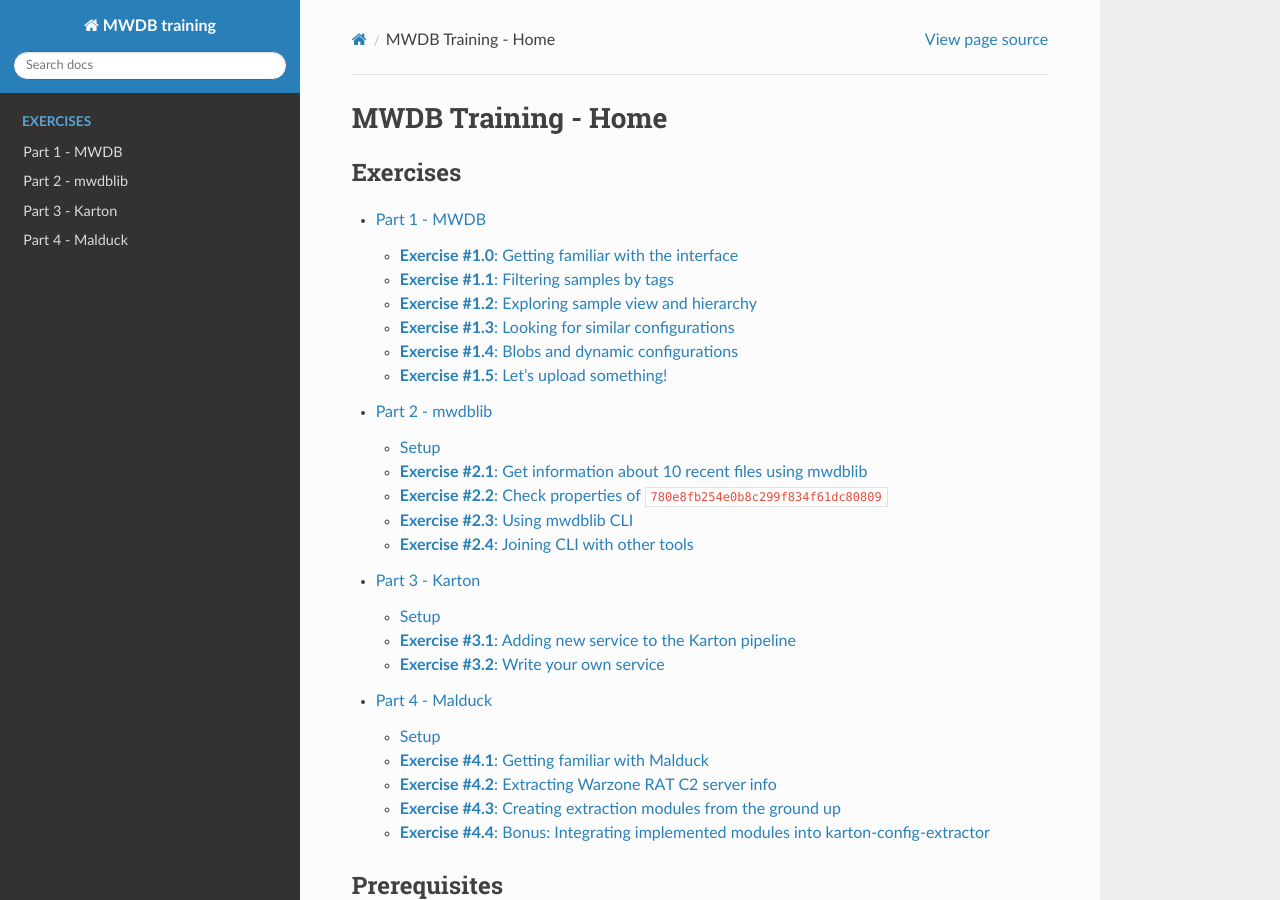
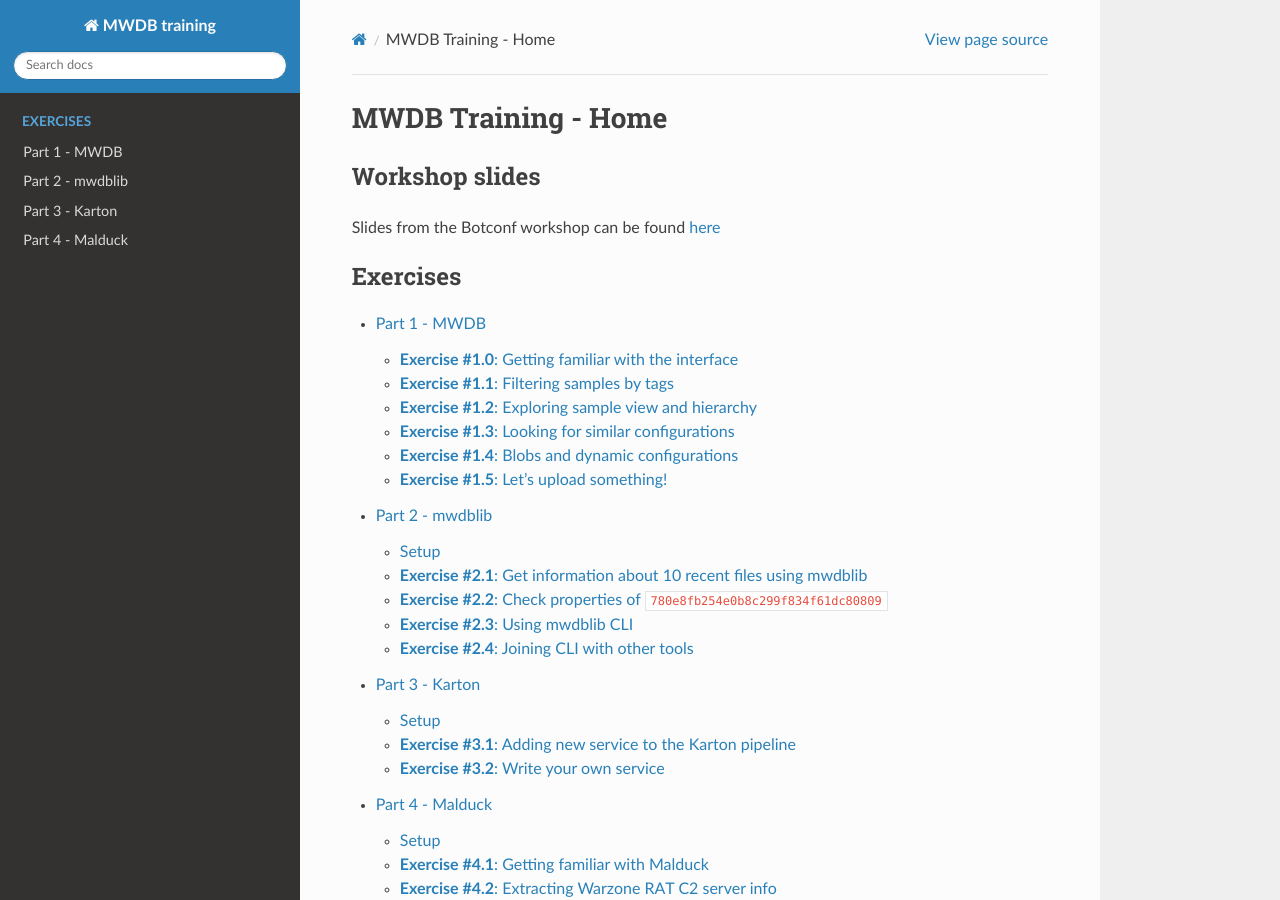
Before and after one commit to CERT-Polska/training-mwdb, a Sphinx documentation site: the page built from source/index.md, in a window 1280 px wide and 900 px high. Built offline with Sphinx 7.4.7 and the Read the Docs theme 2.0.0, drawn with Linux system fonts in a browser that asks for light colours.

Commit message:
Mention slides

````diff
--- a/source/index.md
+++ b/source/index.md
@@ -1,4 +1,9 @@
 # MWDB Training - Home
+
+## Workshop slides
+
+Slides from the Botconf workshop can be found [here](https://github.com/CERT-Polska/training-mwdb/raw/main/Botconf%202022%20-%20Build%20Your%20Own%20Malware%20Analysis%20Pipeline%20Using%20New%20Open%20Source%20Tools.pdf)
+
 
 ```{toctree}
 ---
````
Also changed, not shown: README.md (+2 -0 lines).
